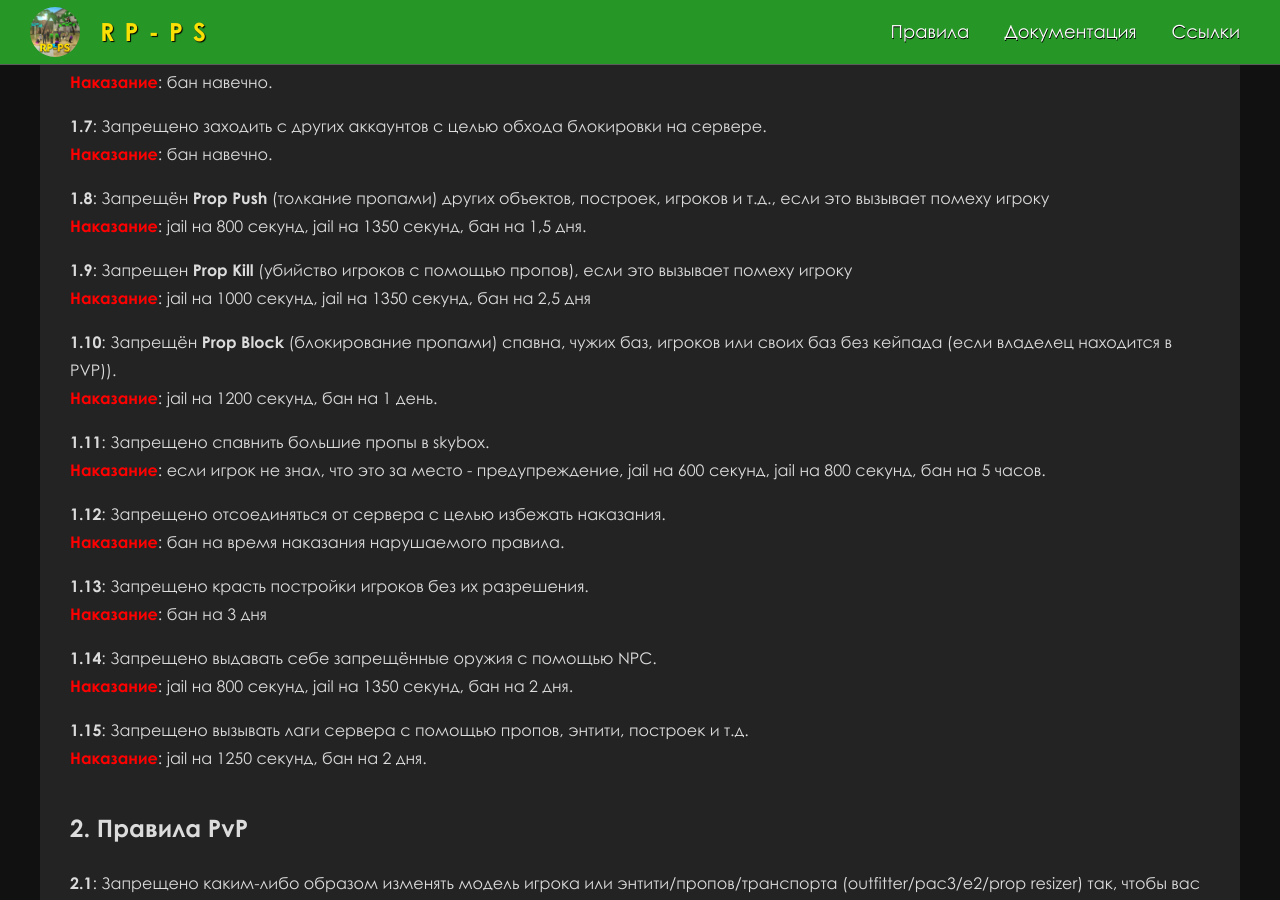
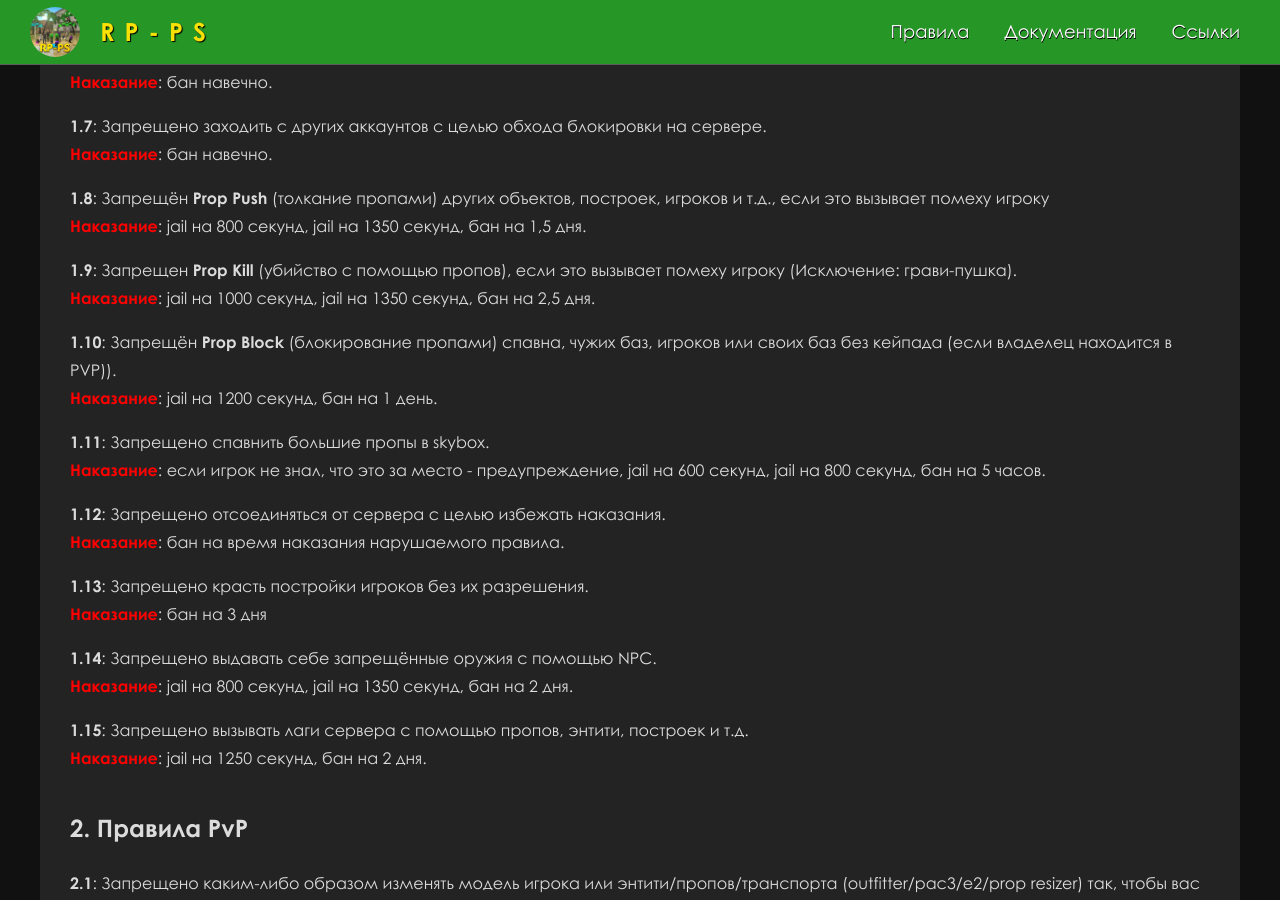
Before and after one commit to RP-PS/RP-PS.github.io, a Jekyll site: the page built from rules.md, in a window 1280 px wide and 900 px high, scrolled down 887 px. Built offline with Jekyll 4.4.1, drawn with Linux system fonts in a browser that asks for light colours.

Commit message:
Исключение из 1.9 грави-пушки

```diff
--- a/rules.md
+++ b/rules.md
@@ -46,8 +46,8 @@ layout: default
 **1.8**: Запрещён **Prop Push** (толкание пропами) других объектов, построек, игроков и т.д., если это вызывает помеху игроку
 **Наказание**: jail на 800 секунд, jail на 1350 секунд, бан на 1,5 дня.
 
-**1.9**: Запрещен **Prop Kill** (убийство игроков с помощью пропов), если это вызывает помеху игроку
-**Наказание**: jail на 1000 секунд, jail на 1350 секунд, бан на 2,5 дня
+**1.9**: Запрещен **Prop Kill** (убийство с помощью пропов), если это вызывает помеху игроку (Исключение: грави-пушка).
+**Наказание**: jail на 1000 секунд, jail на 1350 секунд, бан на 2,5 дня.
 
 **1.10**: Запрещён **Prop Block** (блокирование пропами) спавна, чужих баз, игроков или своих баз без кейпада (если владелец находится в PVP)).
 **Наказание**: jail на 1200 секунд, бан на 1 день.
```
